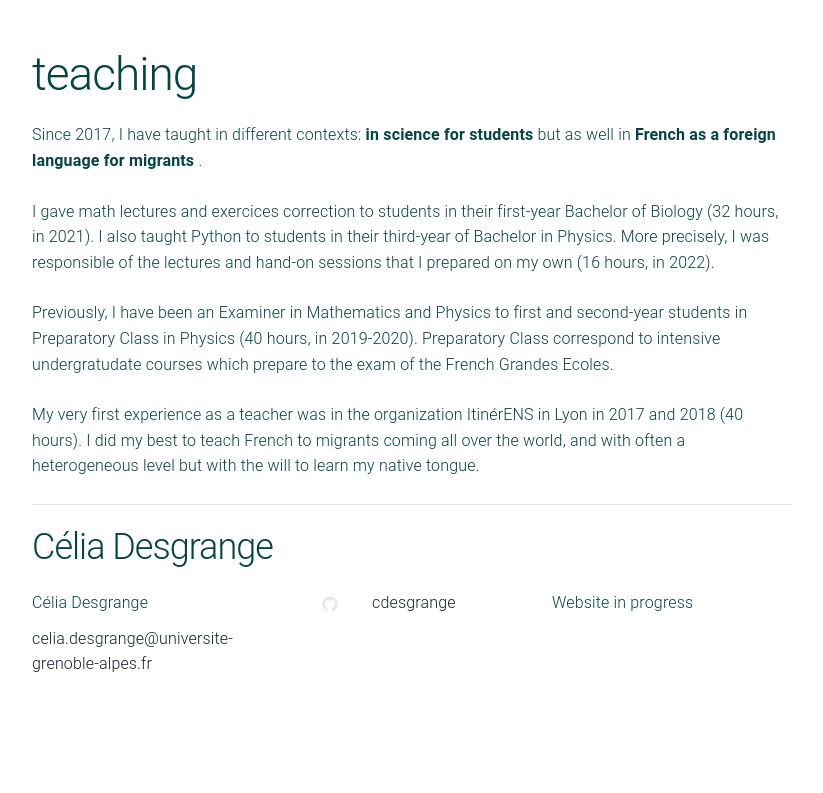
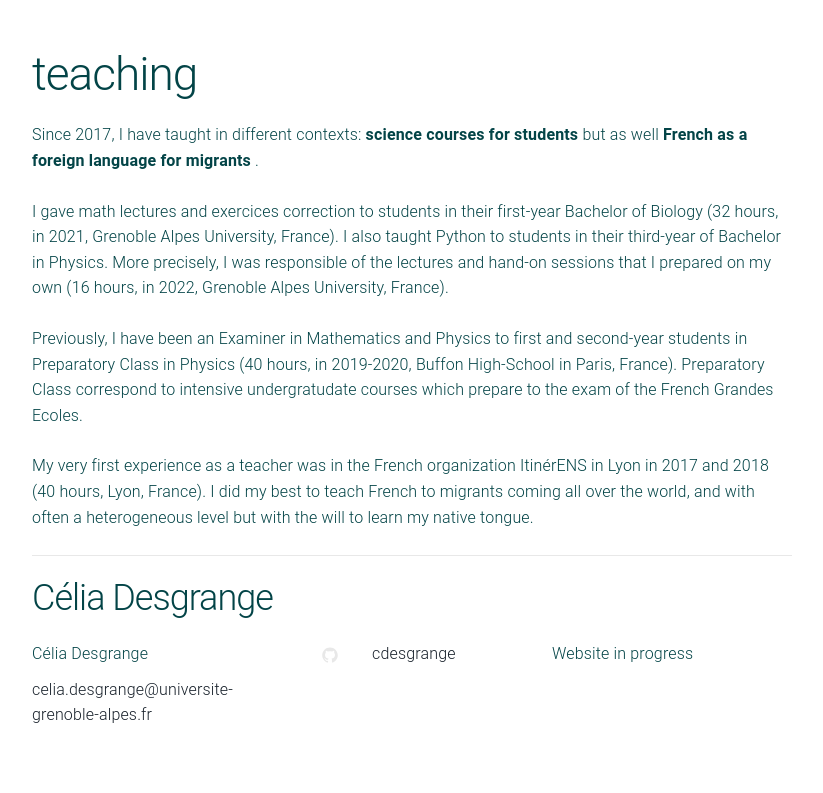
Before and after one commit to cdesgrange/cdesgrange.github.io, a Jekyll site: the page built from teaching.md, in a window 1280 px wide. Shown: the part 199-992 px from the top of the page, without its empty margins (228-1051 px from the left). Built offline with Jekyll 4.4.1, drawn with Linux system fonts in a browser that asks for light colours; before the commit the page ends 941 px from its top, so only the background shows below that.

Commit message:
added places, reformulate

```diff
--- a/teaching.md
+++ b/teaching.md
@@ -4,10 +4,10 @@ title: teaching
 permalink: /teaching/
 ---
 
-Since 2017, I have taught in different contexts: <b> in science for students </b> but as well in <b>French as a foreign language for migrants </b>.
+Since 2017, I have taught in different contexts: <b> science courses for students </b> but as well <b>French as a foreign language for migrants </b>.
 
-I gave math lectures and exercices correction to students in their first-year Bachelor of Biology (32 hours, in 2021). I also taught Python to students in their third-year of Bachelor in Physics. More precisely, I was responsible of the lectures and hand-on sessions that I prepared on my own (16 hours, in 2022).
+I gave math lectures and exercices correction to students in their first-year Bachelor of Biology (32 hours, in 2021, Grenoble Alpes University, France). I also taught Python to students in their third-year of Bachelor in Physics. More precisely, I was responsible of the lectures and hand-on sessions that I prepared on my own (16 hours, in 2022, Grenoble Alpes University, France).
 
-Previously, I have been an Examiner in Mathematics and Physics to first and second-year students in Preparatory Class in Physics (40 hours, in 2019-2020). Preparatory Class correspond to intensive undergratudate courses which prepare to the exam of the French Grandes Ecoles.
+Previously, I have been an Examiner in Mathematics and Physics to first and second-year students in Preparatory Class in Physics (40 hours, in 2019-2020, Buffon High-School in Paris, France). Preparatory Class correspond to intensive undergratudate courses which prepare to the exam of the French Grandes Ecoles.
 
-My very first experience as a teacher was in the organization ItinérENS in Lyon in 2017 and 2018 (40 hours). I did my best to teach French to migrants coming all over the world, and with often a heterogeneous level but with the will to learn my native tongue.
+My very first experience as a teacher was in the French organization ItinérENS in Lyon in 2017 and 2018 (40 hours, Lyon, France). I did my best to teach French to migrants coming all over the world, and with often a heterogeneous level but with the will to learn my native tongue.
```
